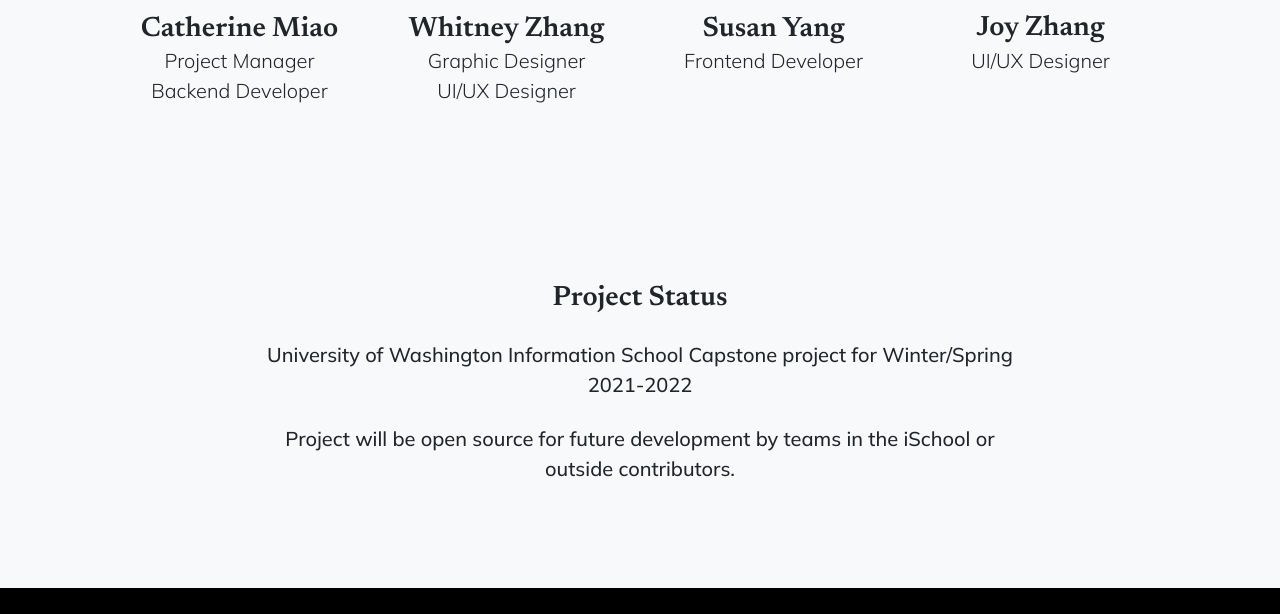
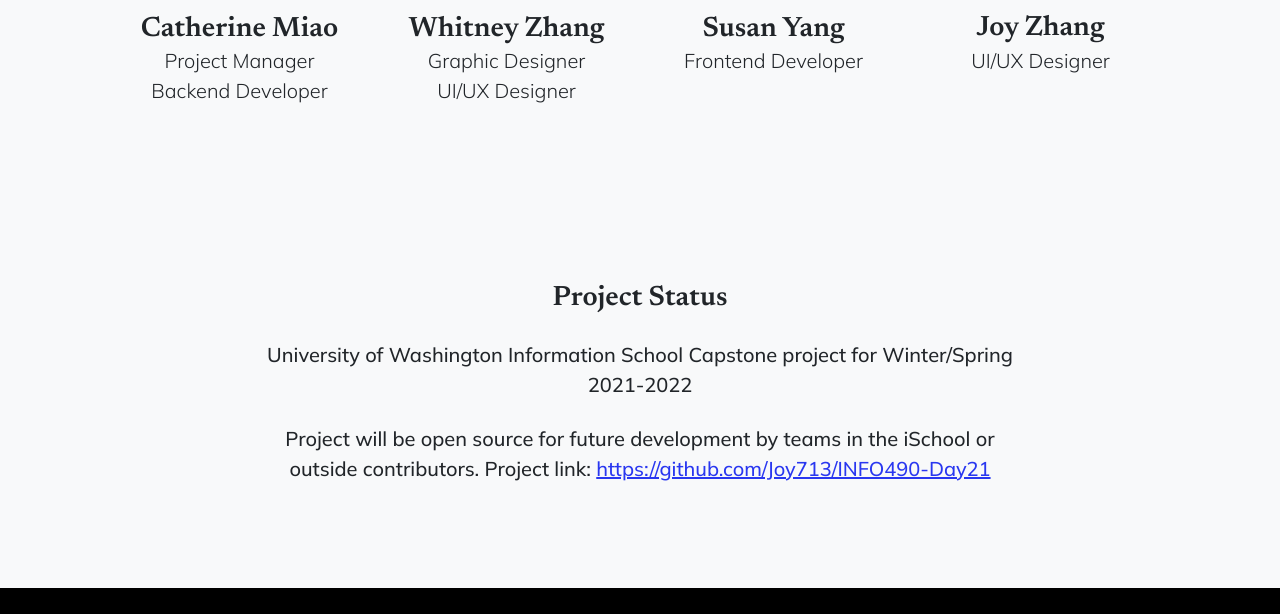
Before and after one commit to susanxryang/Day21Lex, a plain HTML site: page index.html in a window 1280 px wide. Shown: the part 4428-5042 px from the top of the page. Drawn offline with nearby package versions, Linux system fonts and the light colour scheme.

Commit message:
add project github link

```diff
--- a/index.html
+++ b/index.html
@@ -274,6 +274,8 @@
                         </div>
                         <div class="fs-5 fw-normal mb-4">
                             Project will be open source for future development by teams in the iSchool or outside contributors.
+                            Project link:
+                            <a href="https://github.com/Joy713/INFO490-Day21" target="_blank">https://github.com/Joy713/INFO490-Day21</a>
                         </div>
 
                     </div>
```
